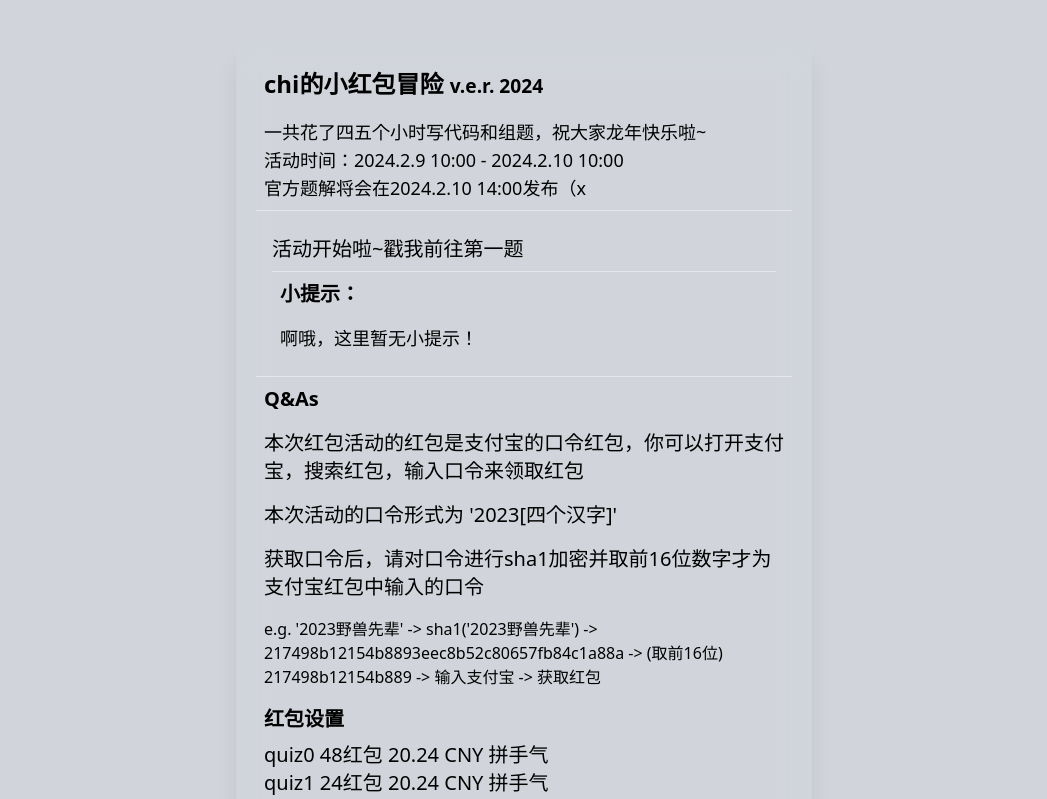
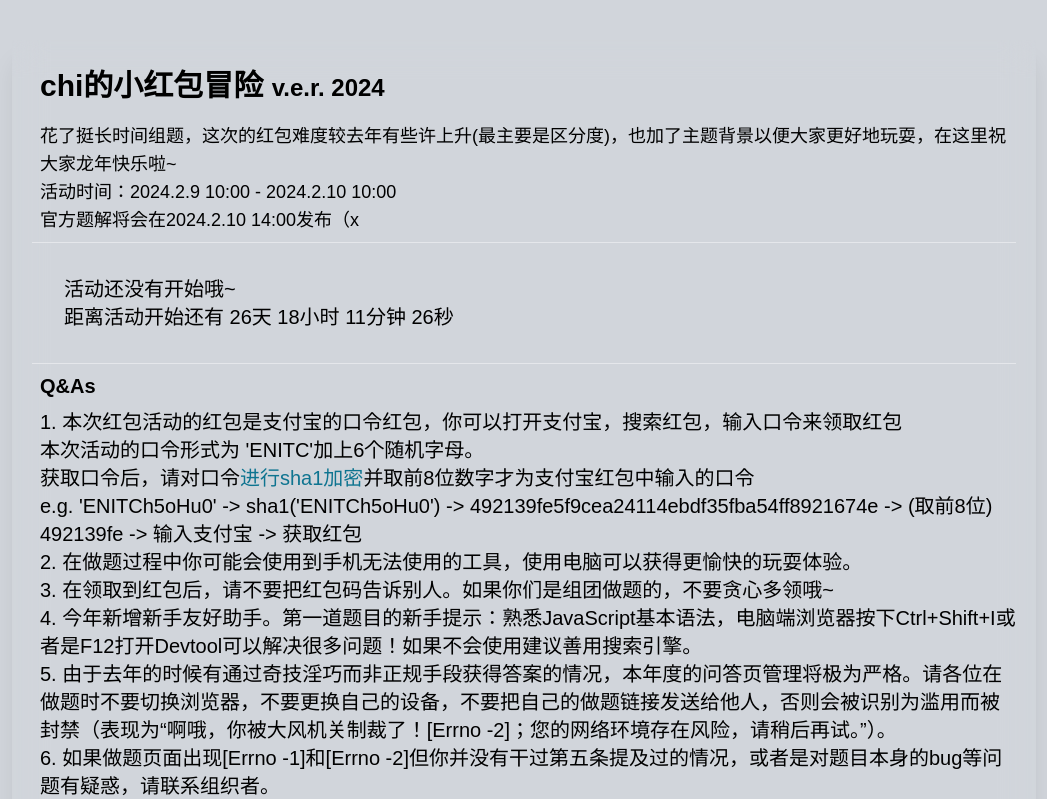
Before and after one commit to chihuo2104/2024hb, a Nuxt app in the folder src/index/: page / in a window 1280 px wide. Shown: the top 799 px of the page, without its empty margins (116-1163 px from the left). Built offline with nearby package versions, Linux system fonts and the light colour scheme.

Commit message:
feat(src/index): add index page

```diff
--- a/src/index/pages/index.vue
+++ b/src/index/pages/index.vue
@@ -1,24 +1,58 @@
 <script setup>
 import { ref } from 'vue'
 const activityStatus = ref('Pending')
-const now = (new Date()).getTime()
-// if (now > 1674266400000 && now < 1674352800000) activityStatus.value = 'Active'
-// if (now > 1674352800000) activityStatus.value = 'Ended'
-activityStatus.value = 'Active'
-function go () {
-	window.location.href='https://rb.chihuo2104.dev/[cyno_clientid]/quiz0-signup'
-}
+const now = ref((new Date()).getTime())
+const start = 1707444000000
+const end = 1707530400000
+if (now > start && now < end) activityStatus.value = 'Active'
+if (now > end) activityStatus.value = 'Ended'
+// activityStatus.value = 'Active'
+setInterval(() => {
+	now.value = (new Date()).getTime()
+},1000)
 </script>
 
 <template>
 	<div class="bg-gray-300 flex place-items-center justify-center">
-		<div id="container" class="container max-w-xl shadow-xl m-10 p-5 backdrop-blur-lg">
-			<h1 class="font-bold text-2xl p-2">chi的小红包冒险&nbsp;<small>v.e.r. 2024</small></h1>
-			<div class="text-lg p-2">一共花了四五个小时写代码和组题，祝大家龙年快乐啦~<br/>活动时间：2024.2.9 10:00 - 2024.2.10 10:00<br/>官方题解将会在2024.2.10 14:00发布（x</div>
+		<div id="container" class="container max-w-5xl shadow-xl m-10 p-5 backdrop-blur-lg">
+			<h1 class="font-bold text-3xl p-2">chi的小红包冒险&nbsp;<small>v.e.r. 2024</small></h1>
+			<div class="text-lg p-2">
+				花了挺长时间组题，这次的红包难度较去年有些许上升(最主要是区分度)，也加了主题背景以便大家更好地玩耍，在这里祝大家龙年快乐啦~<br/>
+				活动时间：2024.2.9 10:00 - 2024.2.10 10:00<br/>
+				官方题解将会在2024.2.10 14:00发布（x
+			</div>
 			<hr/>
-			<div v-if="activityStatus === 'Pending'" class="text-xl p-2 m-2">活动还没有开始哦~</div>
+			<div v-if="activityStatus === 'Pending'" class="text-xl p-2 m-2">
+				<div class="text-xl p-2 m-2">
+					活动还没有开始哦~<br/>
+					距离活动开始还有
+					{{Math.floor(Math.floor((start - now) / 1000) / (3600 * 24))}}天
+					{{Math.floor(Math.floor((start - now) / 1000) % (3600 * 24) / 3600)}}小时
+					{{Math.floor(Math.floor((start - now) / 1000) % 3600 / 60)}}分钟
+					{{Math.floor(Math.floor((start - now) / 1000) % 60)}}秒
+				</div>
+			</div>
 			<div v-else-if="activityStatus === 'Active'" class="text-xl p-2 m-2">
-				<div class="text-xl my-2">活动开始啦~<button @click="go">戳我前往第一题</button></div>
+				<div class="text-xl p-2 m-2">活动已经开始啦~</div>
+				<hr/>
+				<div class="text-lg p-2">
+					<b>*特别注明：此文中的一切内容为虚构，仅供剧情展开需要。其与一切实际生活中的个人、实体、组织、公司无关。</b><br/>
+					2024年2月8日，周四，距离寒假结束还有10天。<br/>
+					现在是08:24，不早了。<br/>
+					此时此刻，你仍然在床上贪婪地享受着这为数不多的假期的早晨。<br/>
+					“啵”，手机的通知不耐烦地把你从床上拍醒。<br/>
+					“啊...有消息...?我记得我把所有不必要的通知都关了啊...”你喃喃道，一边伸懒腰，一边摸索着你那刷了MIUI14开发版养老搭载第二代骁龙8移动平台的小米13数字5G移动电话机。<br/>
+					“微信？我回家就跟死了一样，怎么可能会有同学给我发消息...？”你非常纳闷。<br/>
+					你用手按了下屏幕，点了点那个绿色软件，看见了人站立于地球卫星图上的宏伟场面。<br/>
+					“哦，原来是太上皇啊。”你不情愿地嘟囔着，点进了对话。<br/>
+					你亲爱的母亲给你发了一个PDF文件。<br/>
+					"吃网杯贰拾壹食姬嘤郁欣喜鸡书妲塞.pdf"，你盯着眼前的一长串文件名，顿时傻了。<br/>
+					于是你无奈的打开了那个文件。<br/>
+					"习近平总书记曾殷切寄语“给孩子们的梦想插上科技的翅膀，让未来祖国的科技天地群英荟萃，让未来科学的浩瀚星空群星闪耀”...经教育部批准，在窗子懒裙卒，吃网工作室，射线和吃货等单位和个人的指导下，背歪服树您播歪果鱼学校(即"我们")作为主办方，举办本次吃网杯贰拾壹食姬嘤郁欣喜鸡书妲塞...本届大赛分初赛、复赛和决赛三个赛程...为充分调动参赛积极性，我们将在各个阶段将依据比赛成绩分别被授予参赛者不同等次的电子证书和红包奖励。2月8日前，参赛者可登录官方网站在线报名。官方网站：...(需在电脑浏览器下打开)..."它如是写道。<br/>
+					你叹了一口气，打开了你那安装了创死人不偿命的ArchLinux系统和Gnome桌面环境的古早笔记本电脑。<br/>
+					在短暂的等待后，你开启了Google Chrome Dev，输入网址，填写信息，点击报名，结果...<br/>
+					你能找出报名页的端倪，成功提交你的信息吗？
+				</div>
 				<hr/>
 				<h2 class="font-bold text-xl p-2">小提示：</h2>
 				<div class="text-lg p-2">啊哦，这里暂无小提示！</div>
@@ -26,19 +60,43 @@
 			<div v-else-if="activityStatus === 'Ended'" class="text-xl p-2 m-2">活动结束啦~等待明年的红包挑战吧~</div>
 			<hr/>
 			<h2 class="font-bold text-xl p-2">Q&As</h2>
-			<div class="text-xl p-2">本次红包活动的红包是支付宝的口令红包，你可以打开支付宝，搜索红包，输入口令来领取红包</div>
-			<div class="text-xl p-2">本次活动的口令形式为 '2023[四个汉字]'</div>
-			<div class="text-xl p-2">获取口令后，请对口令<a href="https://www.strerr.com/cn/sha1.html" target="_blank">进行sha1加密</a>并取前16位数字才为支付宝红包中输入的口令</div>
-			<div class="text-md p-2">e.g. '2023野兽先辈' -> sha1('2023野兽先辈') -> 217498b12154b8893eec8b52c80657fb84c1a88a -> (取前16位) 217498b12154b889 -> 输入支付宝 -> 获取红包</div>
+			<div class="text-xl pl-2">
+				1. 本次红包活动的红包是支付宝的口令红包，你可以打开支付宝，搜索红包，输入口令来领取红包<br/>
+				本次活动的口令形式为 'ENITC'加上6个随机字母。<br/>
+				获取口令后，请对口令<a href="https://lab.chihuo2104.dev/crysh" target="_blank" class="text-cyan-700 hover:text-cyan-200 transition">进行sha1加密</a>并取前8位数字才为支付宝红包中输入的口令<br/>
+				e.g. 'ENITCh5oHu0' -> sha1('ENITCh5oHu0') -> 492139fe5f9cea24114ebdf35fba54ff8921674e -> (取前8位) 492139fe -> 输入支付宝 -> 获取红包
+			</div>
+			<div class="text-xl pl-2">
+				2. 在做题过程中你可能会使用到手机无法使用的工具，使用电脑可以获得更愉快的玩耍体验。
+			</div>
+			<div class="text-xl pl-2">
+				3. 在领取到红包后，请不要把红包码告诉别人。如果你们是组团做题的，不要贪心多领哦~
+			</div>
+			<div class="text-xl pl-2">
+				4. 今年新增新手友好助手。第一道题目的新手提示：熟悉JavaScript基本语法，电脑端浏览器按下Ctrl+Shift+I或者是F12打开Devtool可以解决很多问题！如果不会使用建议善用搜索引擎。
+			</div>
+			<div class="text-xl pl-2">
+				5. 由于去年的时候有通过奇技淫巧而非正规手段获得答案的情况，本年度的问答页管理将极为严格。请各位在做题时不要切换浏览器，不要更换自己的设备，不要把自己的做题链接发送给他人，否则会被识别为滥用而被封禁（表现为“啊哦，你被大风机关制裁了！[Errno -2]；您的网络环境存在风险，请稍后再试。”）。
+			</div>
+			<div class="text-xl pl-2">
+				6. 如果做题页面出现[Errno -1]和[Errno -2]但你并没有干过第五条提及过的情况，或者是对题目本身的bug等问题有疑惑，请联系组织者。<br/>
+				组织者邮箱：i@chihuo2104.dev<br/>组织者tg: @moechihuobot(如果你熟悉组织者可以直接PM)
+			</div>
 			<div class="font-bold text-xl p-2">红包设置</div>
-			<div class="text-xl pl-2">quiz0 48红包 20.24 CNY 拼手气</div>
-			<div class="text-xl pl-2">quiz1 24红包 20.24 CNY 拼手气</div>
-			<div class="text-xl pl-2">quiz2 12红包 20.24 CNY 拼手气</div>
-			<div class="text-xl pl-2">quiz3 6红包 20.24 CNY 拼手气</div>
-			<div class="text-xl p-2">还有几个隐藏红包，等着你们发现（x</div>
-			<div class="text-xl p-2">小提示：在做题过程中你会使用到手机无法使用的工具，使用电脑才能愉快的玩耍。如果你们是组团做题的，不要贪心多领哦~</div>
+			<div class="text-xl pl-2">
+				quiz0 48红包 20.24 CNY 拼手气<br/>
+				quiz1 24红包 20.24 CNY 拼手气<br/>
+				quiz2 12红包 20.24 CNY 拼手气<br/>
+				quiz3 6红包 20.24 CNY 拼手气<br/>
+				还有几个隐藏红包，等着你们发现（x<br/>
+			</div>
 			<hr/>
 			<p class="text-md p-2">chihuo2104 powered&copy;2024. </p>
 		</div>
 	</div>
 </template>
+<style>
+body {
+	font-family: "MiSans", "Noto Sans SC", sans-serif;
+}
+</style>
```
